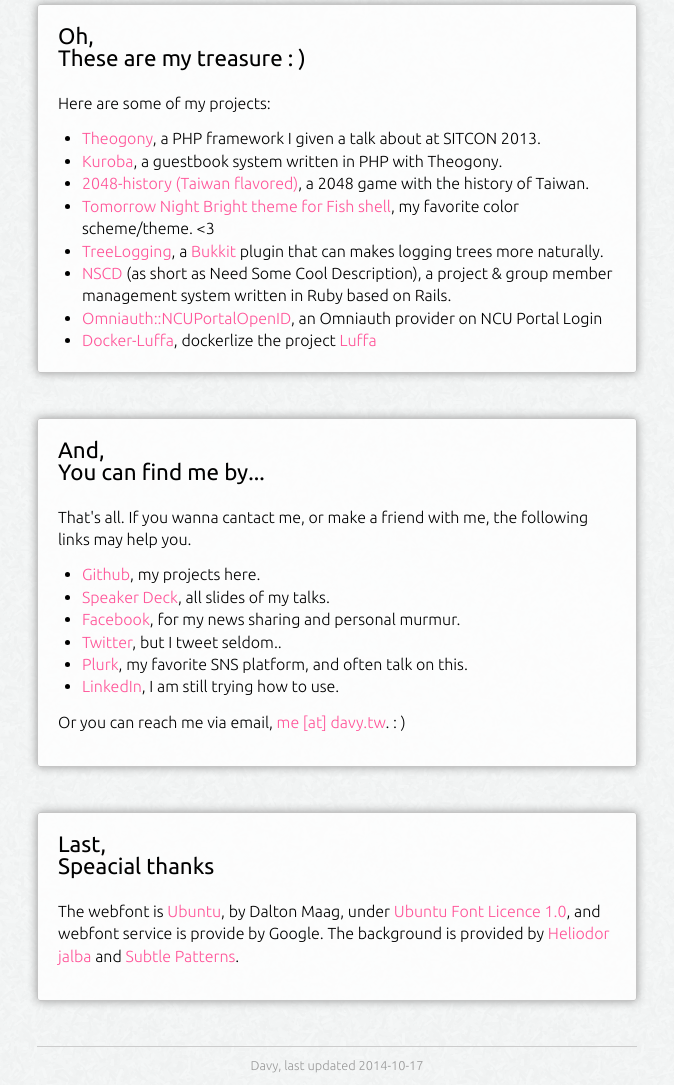
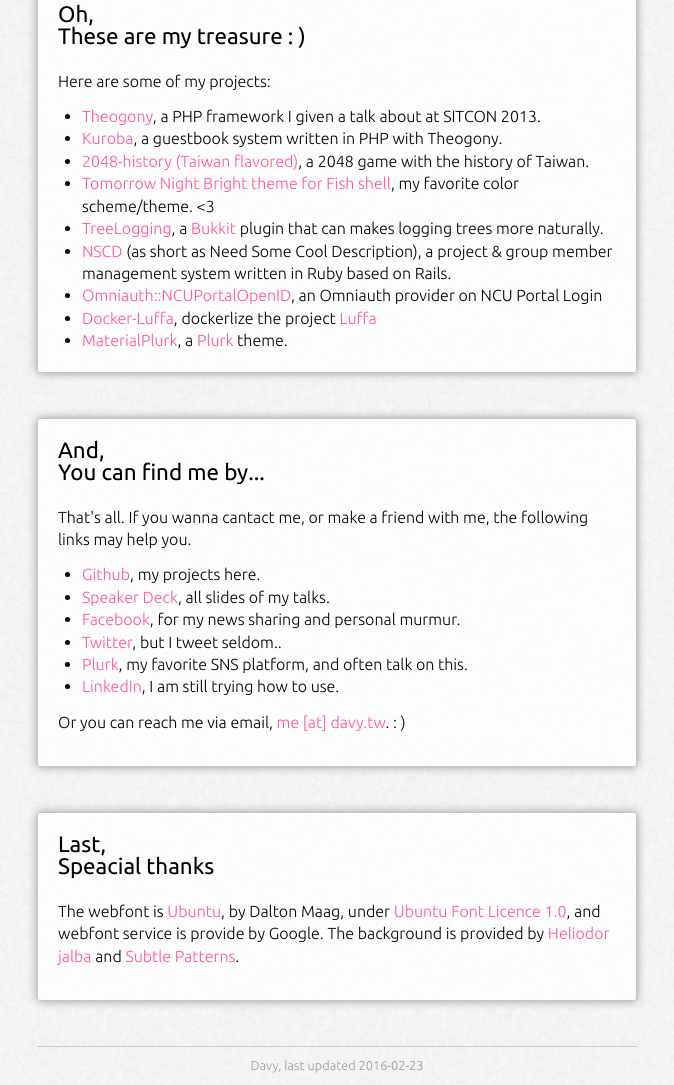
Before and after one commit to david50407/davy.tw, a plain HTML site: page index.html in a window 1280 px wide. Shown: the part 679-1764 px from the top of the page, without its empty margins (303-977 px from the left). Drawn offline with Linux system fonts and the light colour scheme.

Commit message:
Update some info

```diff
--- a/index.html
+++ b/index.html
@@ -46,7 +46,7 @@
 
 			<p>Here is <a href="http://davy.tw" onclick="return false;">davy.tw</a>, my homepage.</p>
 
-			<p>I'm a programmer. Usually develop with C/C++, C#, Ruby (oh, my love), and some web-related languages, PHP, HTML/CSS, Javascript (but usually written in CoffeeScript).</p>
+			<p>I'm a programmer. Usually develop with C/C++, C#, Ruby (oh, my love), Crystal, and some web-related languages, PHP, HTML/CSS, Javascript (or CoffeeScript).</p>
 
 			</article>
 
@@ -87,6 +87,7 @@
 				<li><a href='https://github.com/david50407/NSCD'>NSCD</a> (as short as Need Some Cool Description), a project &amp; group member management system written in Ruby based on Rails.</li>
 				<li><a href='https://github.com/david50407/omniauth-ncu-portal-openid'>Omniauth::NCUPortalOpenID</a>, an Omniauth provider on NCU Portal Login</li>
 				<li><a href='https://github.com/david50407/docker-luffa'>Docker-Luffa</a>, dockerlize the project <a href='https://github.com/rschiang/luffa'>Luffa</a></li>
+				<li><a href='https://github.com/david50407/MaterialPlurk'>MaterialPlurk</a>, a <a href='http://plurk.com'>Plurk</a> theme.</li>
 			</ol>
 
 			</article>
@@ -123,7 +124,7 @@
 			</article>
 
 			<footer class='footer'>
-			<p>Davy, last updated 2014-10-17</p>
+			<p>Davy, last updated 2016-02-23</p>
 			</footer>
 		</div>
 	</body>
```
